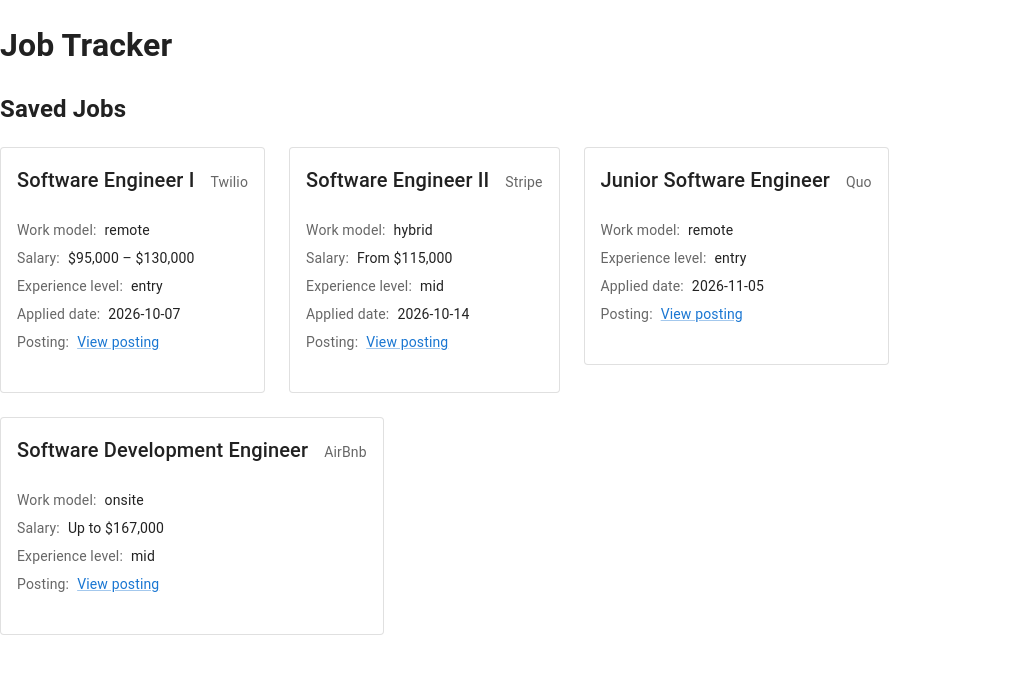
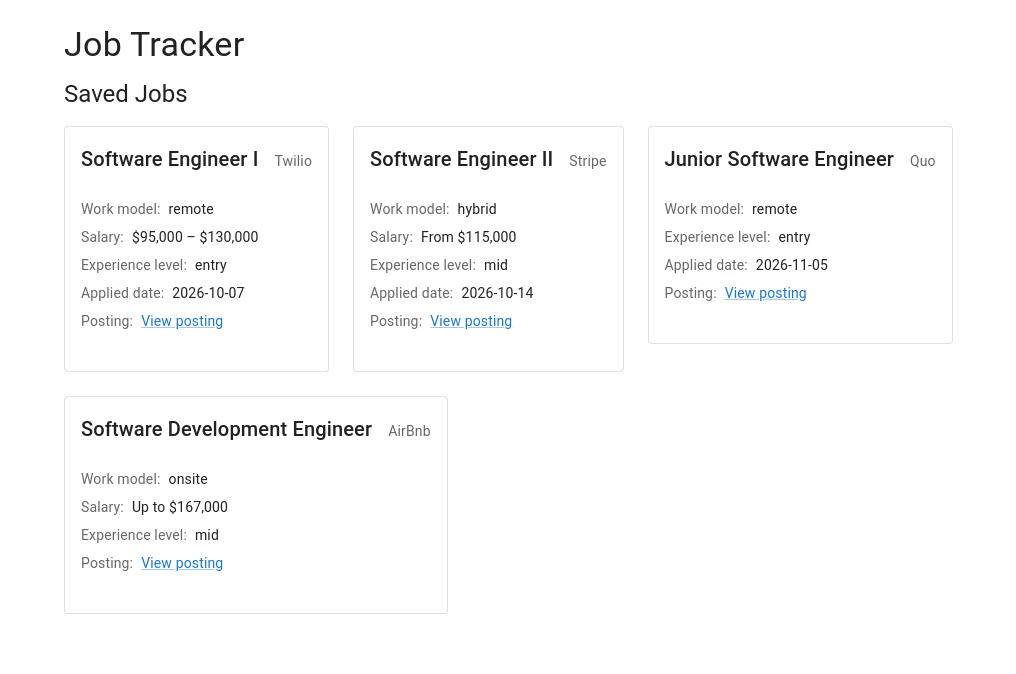
Before and after one commit to colby-noah/job-tracker, a React (Vite) app in the folder web/: page / in a window 1280 px wide. Shown: the top 674 px of the page, without its empty margins (0-1016 px from the left). Built offline with nearby package versions, Linux system fonts and the light colour scheme.

Commit message:
refactor: use MUI Typography in App

```diff
--- a/web/src/App.tsx
+++ b/web/src/App.tsx
@@ -1,14 +1,20 @@
+import { Container, Typography } from '@mui/material';
+
 import { JobList } from './JobList';
 import { sampleJobs } from './sampleJobs';
 
 export function App() {
   return (
-    <main>
-      <h1>Job Tracker</h1>
+    <Container component="main" sx={{ py: 3 }}>
+      <Typography component="h1" variant="h4" gutterBottom>
+        Job Tracker
+      </Typography>
       <section>
-        <h2>Saved Jobs</h2>
-        <JobList jobs={sampleJobs}></JobList>
+        <Typography component="h2" variant="h5" gutterBottom>
+          Saved Jobs
+        </Typography>
+        <JobList jobs={sampleJobs} />
       </section>
-    </main>
+    </Container>
   );
 }
```
